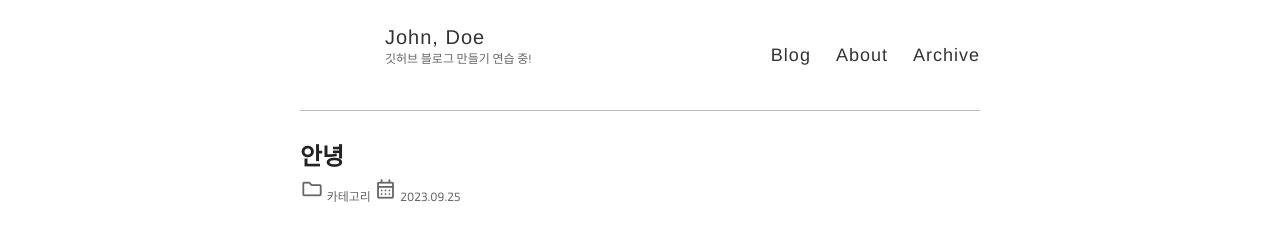
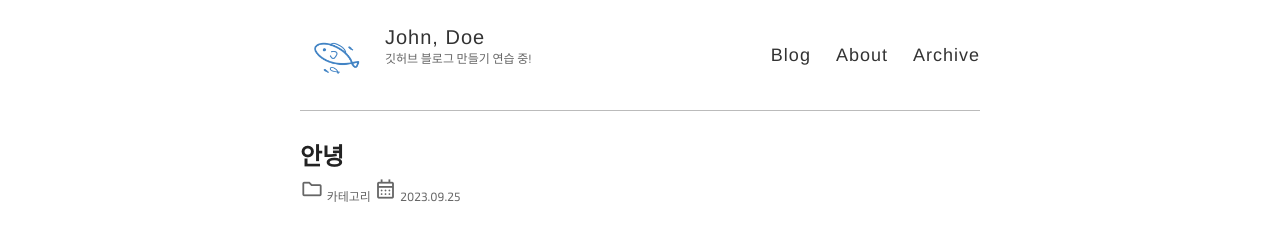
Before and after one commit to Sleeping-Gabin/Sleeping-Gabin.github.io, a Jekyll site: the page built from index.html, in a window 1280 px wide. Shown: the top 232 px of the page. Built offline with Jekyll 4.4.1, drawn with Linux system fonts in a browser that asks for light colours; some web fonts are replaced; the list of posts is cut into pages by our own code.

Commit message:
Update _config.yml

```diff
--- a/_config.yml
+++ b/_config.yml
@@ -9,7 +9,7 @@ name: John, Doe
 description: 깃허브 블로그 만들기 연습 중!
 
 # URL of your avatar or profile pic (you could use your GitHub profile pic)
-avatar:
+avatar: \images\fish.png
 
 #
 # Flags below are optional
```
